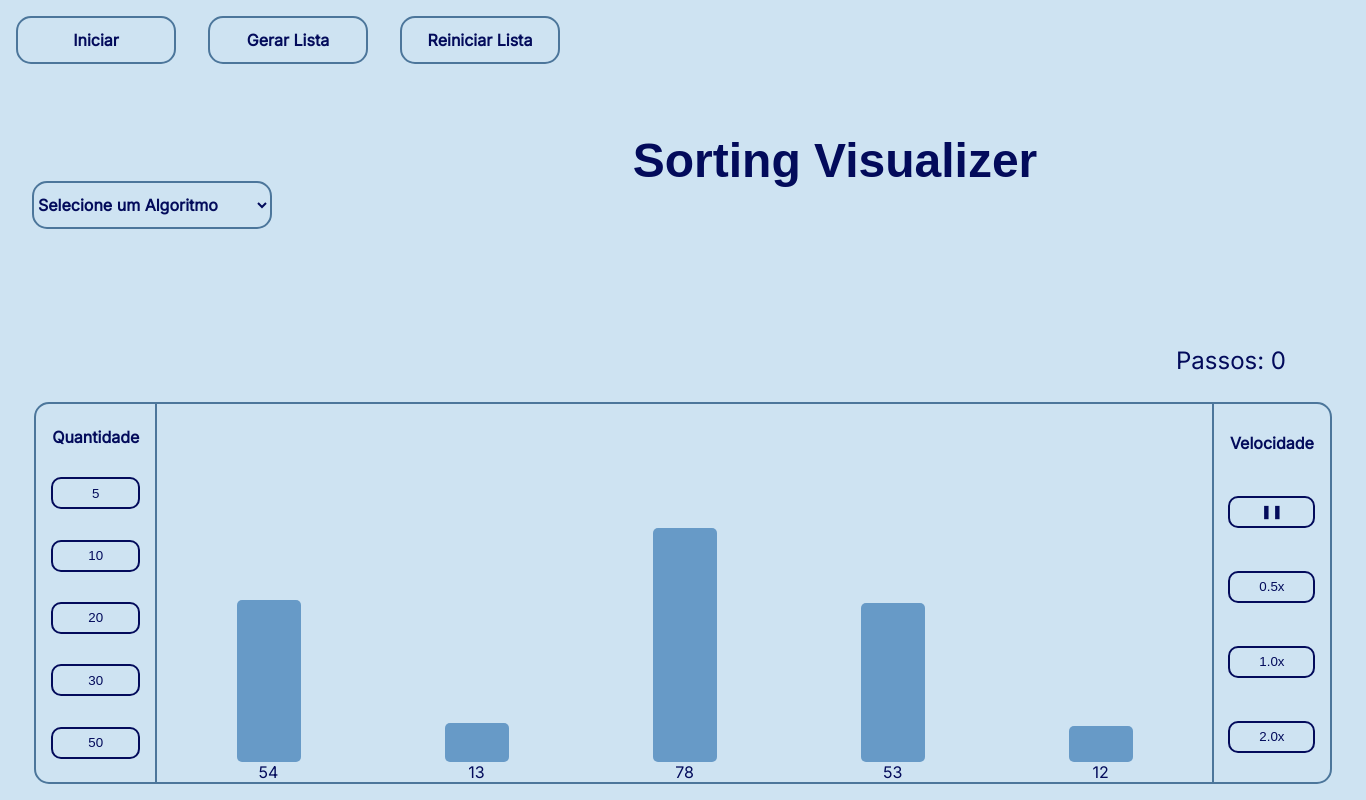
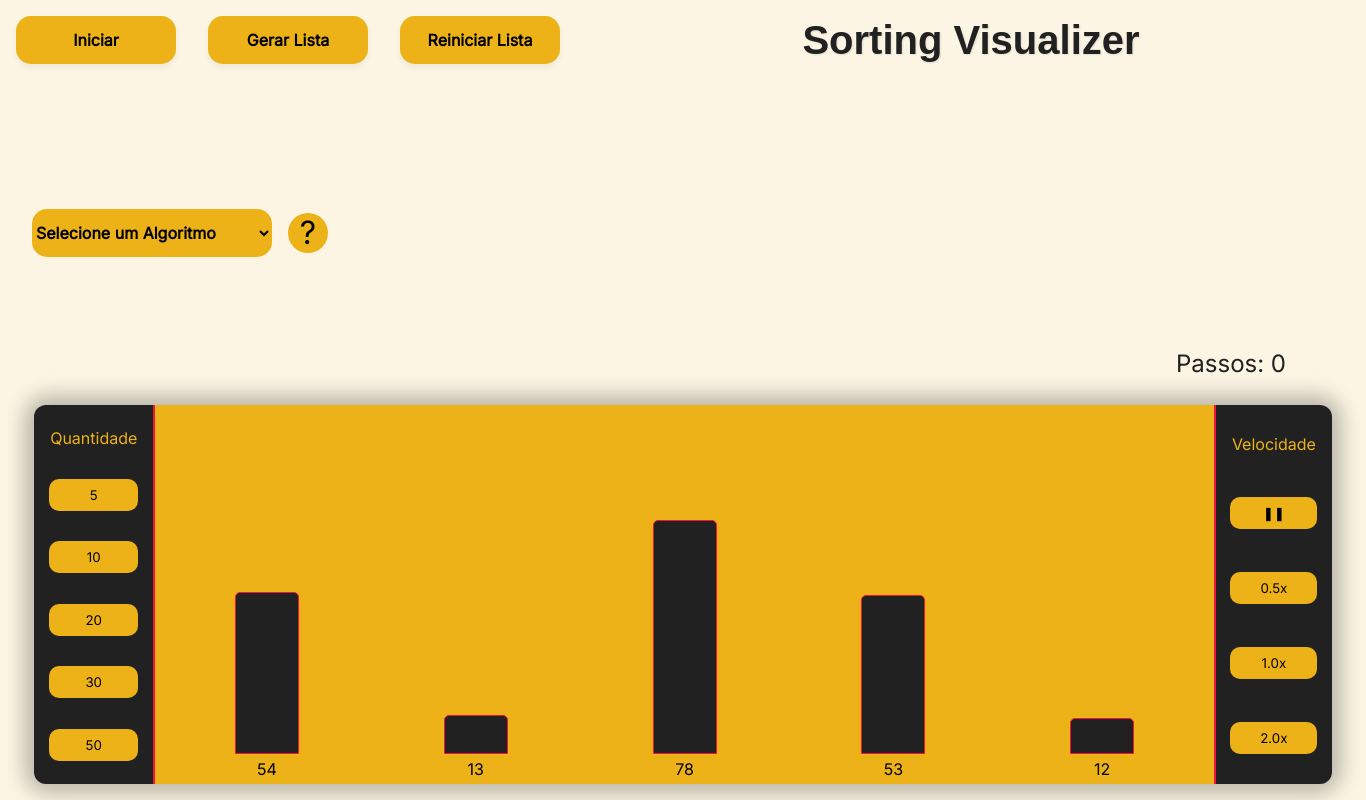
Before and after one commit to JoaoGabrielSSilva/Ordenai, an Electron app: page index.html in a window 1366 px wide. Drawn offline with Linux system fonts and the light colour scheme; a web font is replaced by a local one.

Commit message:
alterações de design

```diff
--- a/algoritmos/bogoSort.js
+++ b/algoritmos/bogoSort.js
@@ -1,5 +1,5 @@
 //implementação do bogo sort
-export async function bogoSort(lista, estado, duracaoPasso, trocar, atualizarPassos, mostrarLista){
+export async function bogoSort(lista, estado, getDuracaoPasso, trocar, atualizarPassos, mostrarLista){
     const barras = document.querySelectorAll('.barra'); // seleciona-se todas as barras
 
     //Verifica se a lista está ordenada
@@ -38,7 +38,7 @@ export async function bogoSort(lista, estado, duracaoPasso, trocar, atualizarPas
 
         atualizarPassos()// incrementa o contador de passos
 
-        await new Promise(resolve => setTimeout(resolve, duracaoPasso));
+        await new Promise(resolve => setTimeout(resolve, getDuracaoPasso()));
 
         for (let i = 0; i < lista.length; i++) {// retorna a cor original das barras
             barras[i].classList.remove('ativo');
--- a/algoritmos/bubbleSort.js
+++ b/algoritmos/bubbleSort.js
@@ -1,6 +1,6 @@
 //implementação do bubble sort
 
-export async function bubbleSort(lista, estado, duracaoPasso, trocar, atualizarPassos, mostrarLista) {
+export async function bubbleSort(lista, estado, getDuracaoPasso, trocar, atualizarPassos, mostrarLista) {
     const barras = document.querySelectorAll('.barra'); // seleciona-se todas as barras
 
     for (let i = 0; i < lista.length - 1 && estado.estaOrdenando; i++) {
@@ -18,14 +18,14 @@ export async function bubbleSort(lista, estado, duracaoPasso, trocar, atualizarP
             if (lista[j] > lista[j + 1]) { //caso o elemento atual seja maior que o próximo
                 trocar(j, j + 1); // troca-se de lugar o elemento atual pelo próximo
                 atualizarPassos();// incrementa-se o contador de passos
-                await new Promise(resolve => setTimeout(resolve, duracaoPasso)); // atrasa a visualização na velocidade escolhida
+                await new Promise(resolve => setTimeout(resolve, getDuracaoPasso())); // atrasa a visualização na velocidade escolhida
                 mostrarLista(); // exibe a lista após realizar a troca
 
                 const barrasAtualizadas = document.querySelectorAll('.barra'); // atualiza as barras após a troca
                 barrasAtualizadas[j].classList.add('ativo');
                 barrasAtualizadas[j + 1].classList.add('ativo');
 
-                await new Promise(resolve => setTimeout(resolve, duracaoPasso / 2));
+                await new Promise(resolve => setTimeout(resolve, getDuracaoPasso() / 2));
                 barrasAtualizadas[j].classList.remove('ativo');
                 barrasAtualizadas[j + 1].classList.remove('ativo');
             } else {
--- a/app.js
+++ b/app.js
@@ -11,40 +11,28 @@ const contadorPassos = document.getElementById('contador-passos')  //recebendo o
 
 const botoesQuantidade = document.querySelectorAll('.modificador-quantidade-box .btn');
 
+const botoesVelocidade = document.querySelectorAll('.modificador-velocidade-box .btn');
+
+const estado = {
+    estaOrdenando: false,
+    estaPausado: false
+}
+
+let duracaoPasso = 500; //duração do passo (1000 = 1 segundo)
+let lista = []; // inicializando a lista
+let listaAtual = []; // utilizado para armazenar a lista atual para reiniciar
+let passos = 0; // inicializando o contador de passos
+let quantElementos = 5; // define a quantidade de elementos a serem ordenados
+
+//----------------------------------------------------------------------------------------
+//Funções relacionadas com quantidade de elementos
+
 botoesQuantidade.forEach(botao => {
     botao.addEventListener('click', function() {
       const quantidade = parseInt(this.textContent);
       atualizarQuantidade(quantidade);
     });
 });
-
-const botoesVelocidade = document.querySelectorAll('.modificador-velocidade-box .btn');
-
-botoesVelocidade.forEach(botao => {
-    botao.addEventListener('click', function() {
-      if (this.id !== 'botao-pausa'){
-        const velocidade = parseFloat(this.textContent.replace('x', ''));
-        atualizarVelocidade(velocidade);
-      }
-    });
-});
-
-const estado = {
-    estaOrdenando: false,
-    estaPausado: false
-}
-
-let duracaoPasso = 1000; //duração do passo (1000 = 1 segundo)
-let lista = []; // inicializando a lista
-let listaAtual = []; // utilizado para armazenar a lista atual para reiniciar
-let passos = 0; // inicializando o contador de passos
-let quantElementos = 5; // define a quantidade de elementos a serem ordenados
-
-// função que adiciona um passo de acordo com cada ordenação
-function atualizarPassos(){
-    passos = passos + 1; // adiciona um passo
-    contadorPassos.innerHTML = "Passos: " + passos; // atualiza o contador de passos
-}
 
 function atualizarQuantidade(quantidade){
     quantElementos = quantidade;
@@ -56,11 +44,76 @@ function atualizarQuantidade(quantidade){
     console.log(quantElementos)
 }
 
+//----------------------------------------------------------------------------------------
+//Funções relacionadas com velocidade de ordenação
+
+botoesVelocidade.forEach(botao => {
+    botao.addEventListener('click', function() {
+      if (this.id !== 'botao-pausa'){
+        const velocidade = parseFloat(this.textContent.replace('x', ''));
+        atualizarVelocidade(velocidade);
+      }
+    });
+});
+
+function getDuracaoPasso(){
+    return duracaoPasso;
+}
+
 function atualizarVelocidade(velocidade){
     duracaoPasso = 500 / velocidade;
     console.log(duracaoPasso)
 }
 
+//----------------------------------------------------------------------------------------
+//Funções relacionadas com as ordenações
+
+//função para realizar trocas em diferentes algoritmos de ordenação
+function trocar(i, j) {
+    [lista[i], lista[j]] = [lista[j], lista[i]];
+    mostrarLista();
+}
+
+
+//função que inicia a ordenação ao clicar no botão
+export function iniciarOrdenacao() {
+    estado.estaOrdenando = true;
+    var tipoOrdenacao = document.getElementById("selec-algoritmos"); //recebe o tipo de algoritmo escolhido
+    switch (tipoOrdenacao.options[tipoOrdenacao.selectedIndex].text){// verifica qual foi o algoritmo escolhido e realiza a ordenação de acordo com o tipo escolhido
+        case 'Bubble Sort':
+            bubbleSort(lista, estado, getDuracaoPasso, trocar, atualizarPassos, mostrarLista);
+            break;
+        case 'Quick Sort':
+            quickSort(lista, estado, getDuracaoPasso, trocar, atualizarPassos, mostrarLista);
+            break;
+        case 'Merge Sort':
+            mergeSort(lista, estado, getDuracaoPasso, trocar, atualizarPassos, mostrarLista);
+            break;
+        case 'Selection Sort':
+            selectionSort(lista, estado, getDuracaoPasso, trocar, atualizarPassos, mostrarLista);
+            break;
+        case 'Insertion Sort':
+            insertionSort(lista, estado, getDuracaoPasso, trocar, atualizarPassos, mostrarLista);
+            break;
+        case 'Bogo Sort':
+            bogoSort(lista, estado, getDuracaoPasso, trocar, atualizarPassos, mostrarLista);
+            break;
+        default:
+            break;
+    }
+
+}
+
+
+
+//----------------------------------------------------------------------------------------
+// Funções relacionadas com a aplicação
+
+// função que adiciona um passo de acordo com cada ordenação
+function atualizarPassos(){
+    passos = passos + 1; // adiciona um passo
+    contadorPassos.innerHTML = "Passos: " + passos; // atualiza o contador de passos
+}
 
 //função que gera uma lista aleatória
 function gerarListaAleatoria(tamanho) {
@@ -93,41 +146,6 @@ function mostrarLista() {
         barraContainer.appendChild(valorTexto);
         containerLista.appendChild(barraContainer);
     })
-}
-
-//função para realizar trocas em diferentes algoritmos de ordenação
-function trocar(i, j) {
-    [lista[i], lista[j]] = [lista[j], lista[i]];
-    mostrarLista();
-}
-
-//função que inicia a ordenação ao clicar no botão
-export function iniciarOrdenacao() {
-    estado.estaOrdenando = true;
-    var tipoOrdenacao = document.getElementById("selec-algoritmos"); //recebe o tipo de algoritmo escolhido
-    switch (tipoOrdenacao.options[tipoOrdenacao.selectedIndex].text){// verifica qual foi o algoritmo escolhido e realiza a ordenação de acordo com o tipo escolhido
-        case 'Bubble Sort':
-            bubbleSort(lista, estado, duracaoPasso, trocar, atualizarPassos, mostrarLista);
-            break;
-        case 'Quick Sort':
-            quickSort(lista, estado, duracaoPasso, trocar, atualizarPassos, mostrarLista);
-            break;
-        case 'Merge Sort':
-            mergeSort(lista, estado, duracaoPasso, trocar, atualizarPassos, mostrarLista);
-            break;
-        case 'Selection Sort':
-            selectionSort(lista, estado, duracaoPasso, trocar, atualizarPassos, mostrarLista);
-            break;
-        case 'Insertion Sort':
-            insertionSort(lista, estado, duracaoPasso, trocar, atualizarPassos, mostrarLista);
-            break;
-        case 'Bogo Sort':
-            bogoSort(lista, estado, duracaoPasso, trocar, atualizarPassos, mostrarLista);
-            break;
-        default:
-            break;
-    }
-
 }
 
 //função que é executada ao clicar no botão de gerar lista
@@ -164,5 +182,10 @@ export function alternarPausa(){
     botaoPausa.textContent = estado.estaPausado ? '▶' : '❚❚';
 }
 
+
+
+
+
+
 // Código executado ao iniciar o programa, gerando uma lista inicial com valores aleatórios
 gerarListaAleatoria(quantElementos);
--- a/index.html
+++ b/index.html
@@ -19,9 +19,11 @@
 
         <!-- Botão que retorna as barras para sua posição original  -->
         <button class="btn" onclick="reiniciarLista()">Reiniciar Lista</button>
+
+        <h1>Sorting Visualizer</h1>
     </div>
 
-
+    <div class="selecionadorAlgoritmos">
         <!-- Selecionador do algoritmo a ser utilizado para a ordenação -->
         <select name="algoritmos" id="selec-algoritmos">
             <option value="" disabled selected>Selecione um Algoritmo</option>
@@ -33,7 +35,9 @@
             <option value="bogoSort">Bogo Sort</option>
         </select>
 
-    <h1>Sorting Visualizer</h1>
+        <p>?</p>
+    </div>
+
 
     <div id="visualizador">
 
--- a/style.css
+++ b/style.css
@@ -1,110 +1,143 @@
 @import url('https://fonts.googleapis.com/css2?family=Inter:ital,opsz@0,14..32;1,14..32&family=Sarpanch:wght@700&display=swap');
 
 /* Variáveis */
-:root{
+:root {
     font-size: 16px;
-    --background: #CEE3F2;
-    --dark-color: #030B5B;
-    --light-color: #679AC7;
-    --border-color: #4c769b;
-    --primary-font: "Sarpanch", sans-serif;
-    --secondary-font: "Inter", sans-serif;
+    --cor-fonte: #000;
+    --fundo: #fcf5e4;
+    --primaria: #edb217;
+    --secundaria: #212121;
+    --terciaria: #f4143f;
+    --ativo: #EF2F2A;
+    --chave: #45DB52;
+    --fonte-primaria: "Sarpanch", sans-serif;
+    --fonte-secundaria: "Inter", sans-serif;
 }
-
 
 * {
     margin: 0;
     padding: 0;
     box-sizing: border-box;
-
 }
 
-body{
+body {
     display: flex;
     flex-wrap: wrap;
-    background-color: var(--background);
+    background-color: var(--fundo);
     width: 100vw;
     height: 100vh;
     overflow: hidden;
-    margin: 0;
-    padding: 0;
 }
 
-h1{
-    font-size: 3rem;
-    font-family: var(--primary-font);
+h1 {
+    font-size: 2.5rem;
+    font-family: var(--fonte-primaria);
     font-weight: 700;
-    font-style: normal;
     text-align: center;
     margin: auto;
-    margin-top: 0;
-    color: var(--dark-color);
+    color: var(--secundaria);
+    text-shadow: 1px 1px 2px rgba(0,0,0,0.1);
 }
 
-.botoesControle{
+.botoesControle {
     display: flex;
     width: 100%;
     height: 10%;
 
-
-    .btn{
-        background-color: var(--background);
+    .btn {
+        background-color: var(--primaria);
         width: 10rem;
         height: 3rem;
         margin: 1rem;
-        border: 2px solid var(--border-color);
+        border: none;
         border-radius: 15px;
-        font-family: var(--secondary-font);
-        font-weight: 700;
+        font-family: var(--fonte-secundaria);
+        font-weight: 600;
         font-size: 1rem;
-        color: var(--dark-color);
+        color: var(--cor-fonte);
         cursor: pointer;
+        box-shadow: 0 4px 6px rgba(0,0,0,0.05);
+        transition: all 0.2s ease-in-out;
     }
 
-
+    .btn:hover {
+        background-color: var(--terciaria);
+        color: var(--secundaria);
+        box-shadow: 0 6px 12px rgba(0,0,0,0.15);
+    }
 }
 
-#selec-algoritmos{
-    background-color: var(--background);
-    height: 3rem;
-    width: 15rem;
-    margin: 3rem 2rem;
-    border: 2px solid var(--border-color);
-    border-radius: 15px;
-    font-family: var(--secondary-font);
-    font-weight: 700;
-    font-size: 1rem;
-    color: var(--dark-color);
-    cursor: pointer;
+.selecionadorAlgoritmos{
+    display: flex;
+    flex-direction: row;
+    justify-content: center;
+    align-items: center;
+
+    #selec-algoritmos {
+        background-color: var(--primaria);
+        height: 3rem;
+        width: 15rem;
+        margin: 3rem 1rem 3rem 2rem;
+        border: none;
+        border-radius: 15px;
+        font-family: var(--fonte-secundaria);
+        font-weight: 600;
+        font-size: 1rem;
+        color: var(--cor-fonte);
+        cursor: pointer;
+        transition: all 0.3s ease;
+    }
+
+    #selec-algoritmos:hover {
+        background-color: var(--terciaria);
+        color: var(--secundaria);
+    }
+
+    p{
+        width: 2.5rem;
+        height: 2.5rem;
+        background-color: var(--primaria);
+        border-radius: 20px;
+        text-align: center;
+        font-family: var(--fonte-secundaria);
+        font-size: 2rem;
+        margin: auto;
+        color: var(--cor-fonte);
+    }
+
+    p:hover{
+        background-color: var(--terciaria);
+        color: var(--secundaria);
+        cursor: help;
+    }
 }
 
-
-#visualizador{
+#visualizador {
     width: 100%;
     display: flex;
     flex-direction: row;
     flex-wrap: wrap;
     margin-bottom: 1rem;
 
-    #contador-passos{
+    #contador-passos {
         display: block;
         width: 100%;
         margin: 1rem 5rem 0 1rem;
         text-align: right;
-        font-family: var(--secondary-font);
-        font-weight: 400;
+        font-family: var(--fonte-secundaria);
         font-size: 1.5rem;
-        color: var(--dark-color);
+        font-weight: 500;
+        color: var(--secundaria);
     }
 
-    .container-visualizador{
+    .container-visualizador {
         display: flex;
         flex-direction: row;
         margin: 0 auto;
         width: 95%;
-        background-color: var(--background);
-        border: 2px solid var(--border-color);
+
         border-radius: 15px;
+        box-shadow: 0px 0px 20px 10px rgba(0,0,0,0.25);
 
         #container-lista {
             position: relative;
@@ -115,13 +148,13 @@ h1{
             height: 100%;
             width: 100%;
             min-height: 22rem;
-            background-color: var(--background);
-            border: 2px solid var(--border-color);
+            background-color: var(--primaria);
+            border: 2px solid var(--terciaria);
             border-top: 0;
             border-bottom: 0;
             padding: 1rem 0.5rem 0;
 
-            .barra-container{
+            .barra-container {
                 flex: 1;
                 display: flex;
                 flex-direction: column;
@@ -132,67 +165,74 @@ h1{
                     width: 100%;
                     min-width: 0.5rem;
                     max-width: 4rem;
-                    background-color: var(--light-color);
-                    border-radius: 5px;
+                    background-color: var(--secundaria);
+                    border: 1px solid var(--terciaria);
+                    border-radius: 5px 5px 0 0;
                 }
 
                 .ativo {
-                    background-color: #f44336;
+                    background-color: var(--ativo);
                 }
 
-                .chave{
-                    background-color: #36f436;
+                .chave {
+                    background-color: var(--chave);
                 }
 
-                .valor-barra{
-                    font-family: var(--secondary-font);
+                .valor-barra {
+                    font-family: var(--fonte-secundaria);
                     font-size: 1rem;
-                    color: var(--dark-color);
+                    color: var(--cor-fonte);
+                    font-weight: 500;
+                    margin: 0.3rem 0;
                 }
-
-
             }
-
-
         }
 
-        .modificador-quantidade-box, .modificador-velocidade-box{
+        .modificador-quantidade-box,
+        .modificador-velocidade-box {
             display: flex;
             flex-direction: column;
             align-items: center;
             justify-content: space-around;
+            font-family: var(--fonte-secundaria);
+            font-size: 1rem;
+            color: var(--cor-fonte);
+            font-weight: 600;
+            background-color: var(--secundaria);
 
-            font-family: var(--secondary-font);
-            font-weight: 700;
-            font-size: 1rem;
-            color: var(--dark-color);
-
-            p{
+            p {
                 text-align: center;
                 margin: 1rem;
+                color: var(--primaria);
+                font-weight: 400;
             }
 
-            .btn{
-                background-color: var(--background);
-                color: var(--dark-color);
-                border: 2px solid var(--dark-color);
+            .btn {
+                background-color: var(--primaria);
+                color: var(--cor-fonte);
+                border: none;
                 border-radius: 10px;
                 margin-bottom: 1rem;
                 width: 75%;
                 height: 2rem;
                 cursor: pointer;
                 transition: all 0.3s ease;
-
+                font-family: var(--fonte-secundaria);
             }
 
             .btn:hover {
-                background-color: var(--dark-color); /* Altera a cor de fundo */
-                color: var(--light-color); /* Altera a cor do texto */
-                box-shadow: 0 4px 8px rgba(0, 0, 0, 0.2); /* Adiciona uma sombra suave */
+                background-color: var(--terciaria);
+                color: #fff;
+                box-shadow: 0 4px 8px rgba(0, 0, 0, 0.15);
             }
+        }
 
+        .modificador-quantidade-box{
+            border-radius: 12px 0 0 12px;
+        }
+
+        .modificador-velocidade-box{
+            border-radius: 0 12px 12px 0;
         }
     }
-
-
 }
```
Also changed, not shown: index.js (+4 -4 lines), 1 other file. Lines whose indentation alone changed are shown as unchanged.
